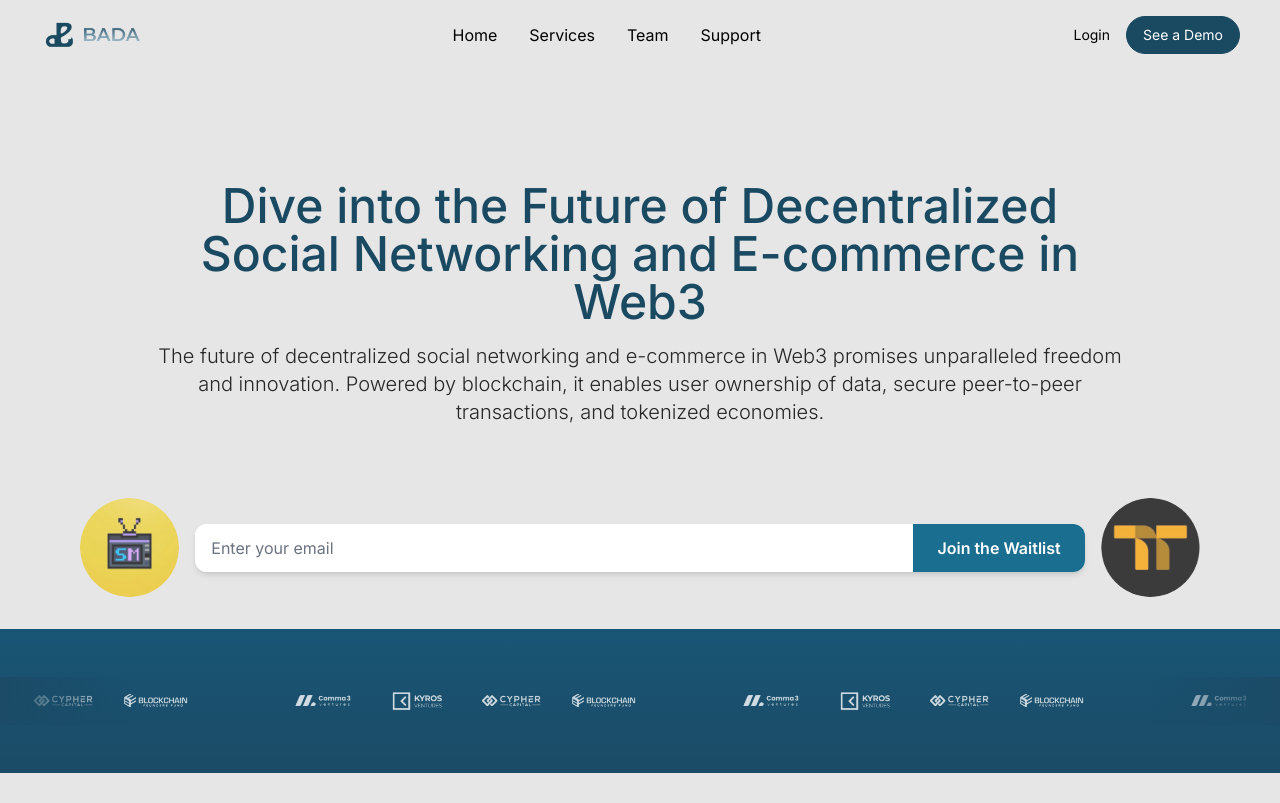
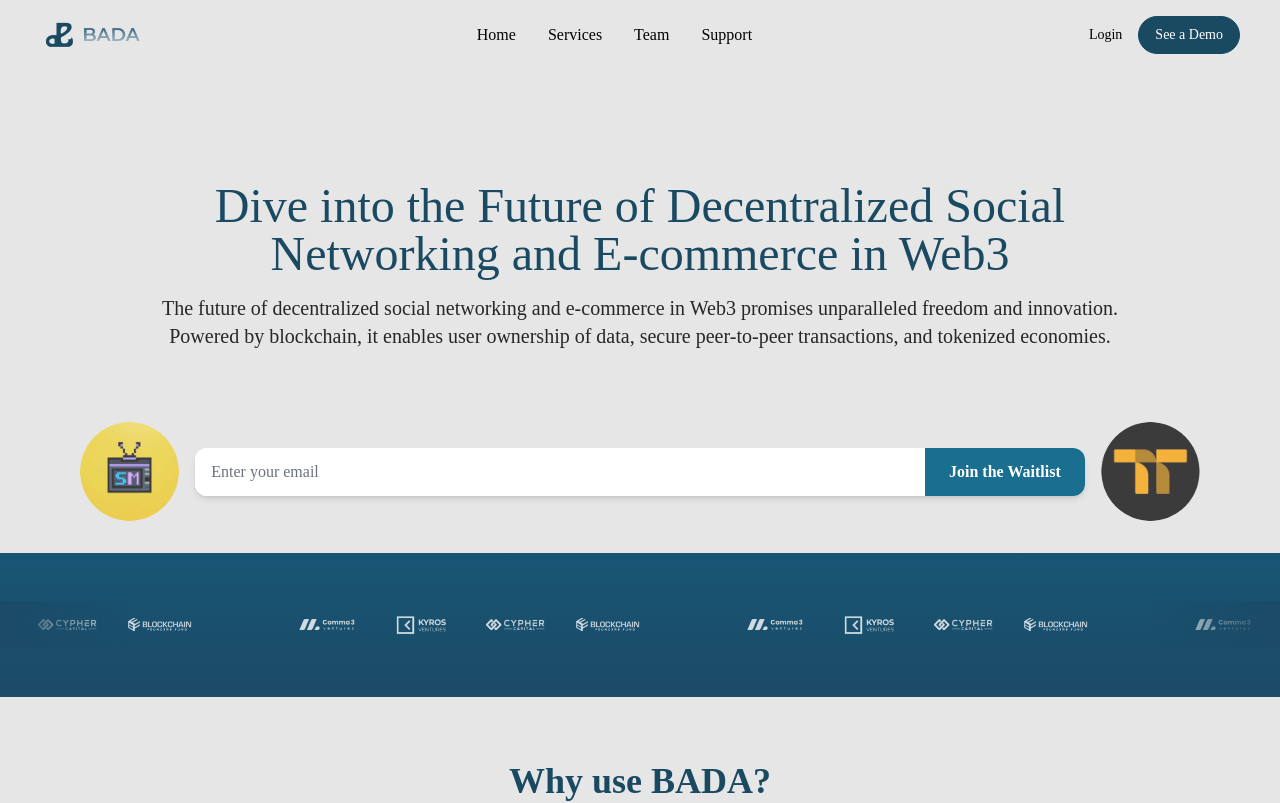
Before and after one commit to CinnamonfirJ/bada-web, a Next.js app: page / in a window 1280 px wide. Shown: the top 803 px of the page. Built offline with nearby package versions, Linux system fonts and the light colour scheme.

Commit message:
fix grid ui

```diff
--- a/app/_sections/Footer.tsx
+++ b/app/_sections/Footer.tsx
@@ -22,7 +22,7 @@ export default function Footer() {
   return (
     <footer className='bg-[#1B4B66] text-white'>
       <div className='container mx-auto px-4 py-12'>
-        <div className='flex justify-end gap-32'>
+        <div className='flex max-sm:flex-col justify-end gap-32 max-sm:gap-3'>
           <div>
             <h3 className='font-semibold text-lg mb-4'>About</h3>
             <ul className='space-y-2'>
--- a/app/layout.tsx
+++ b/app/layout.tsx
@@ -2,11 +2,10 @@ import { Inter } from "next/font/google";
 import type { Metadata } from "next";
 import "./globals.css";
 
-const inter = Inter({
-  subsets: ["latin"],
-  display: "swap",
-  variable: "--font-inter",
-});
+const montserrat = {
+  link: "https://fonts.googleapis.com/css2?family=Montserrat:wght@400;700&display=swap",
+  variable: "--font-montserrat",
+};
 
 export const metadata: Metadata = {
   title: "Bada",
@@ -19,7 +18,7 @@ export default function RootLayout({
   children: React.ReactNode;
 }) {
   return (
-    <html lang='en' className={`${inter.variable} font-sans`}>
+    <html lang='en' className={`${montserrat.variable} font-sans`}>
       <body>{children}</body>
     </html>
   );
--- a/package.json
+++ b/package.json
@@ -11,12 +11,14 @@
   "dependencies": {
     "class-variance-authority": "^0.7.1",
     "lucide-react": "^0.469.0",
+    "masonry-layout": "^4.2.2",
     "next": "15.1.2",
     "react": "^19.0.0",
     "react-dom": "^19.0.0"
   },
   "devDependencies": {
     "@eslint/eslintrc": "^3",
+    "@types/masonry-layout": "^4.2.8",
     "@types/node": "^20",
     "@types/react": "^19",
     "@types/react-dom": "^19",
```
Also changed, not shown: 1 other file (tests, documents, lock files or other folders).
